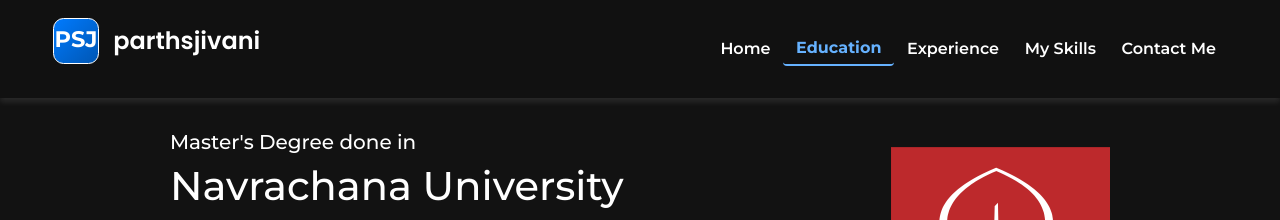
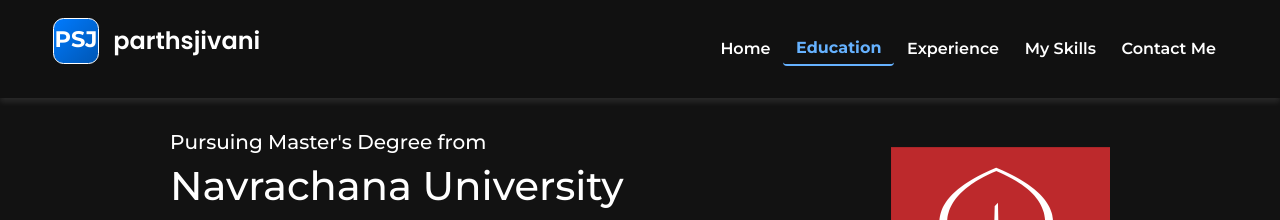
Before and after one commit to JivaniParth/parthsjivani, a React (Vite) app: page /education in a window 1280 px wide. Shown: the top 220 px of the page. Built offline with nearby package versions, Linux system fonts and the light colour scheme.

Commit message:
Updated education details

```diff
--- a/src/components/pages/Education.jsx
+++ b/src/components/pages/Education.jsx
@@ -35,7 +35,7 @@
           transition={{ duration: 0.8, delay: 0.2 }}
           viewport={{ once: true }}
         >
-          <h5>Master&apos;s Degree done in</h5>
+          <h5>Pursuing Master&apos;s Degree from</h5>
           <h1>Navrachana University</h1>
           <h3>Master of Technology in Computer Science and Engineering</h3>
           <h5>August 2025 to Present</h5>
```
